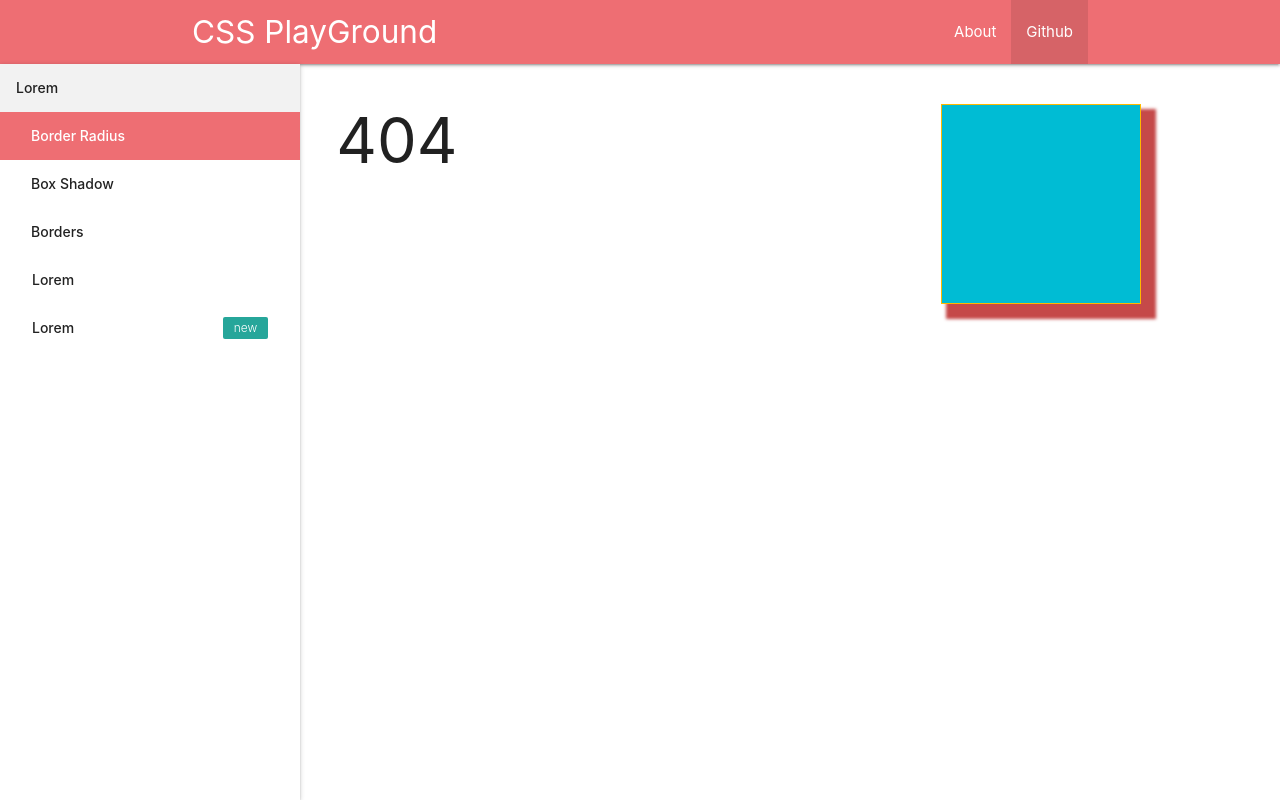
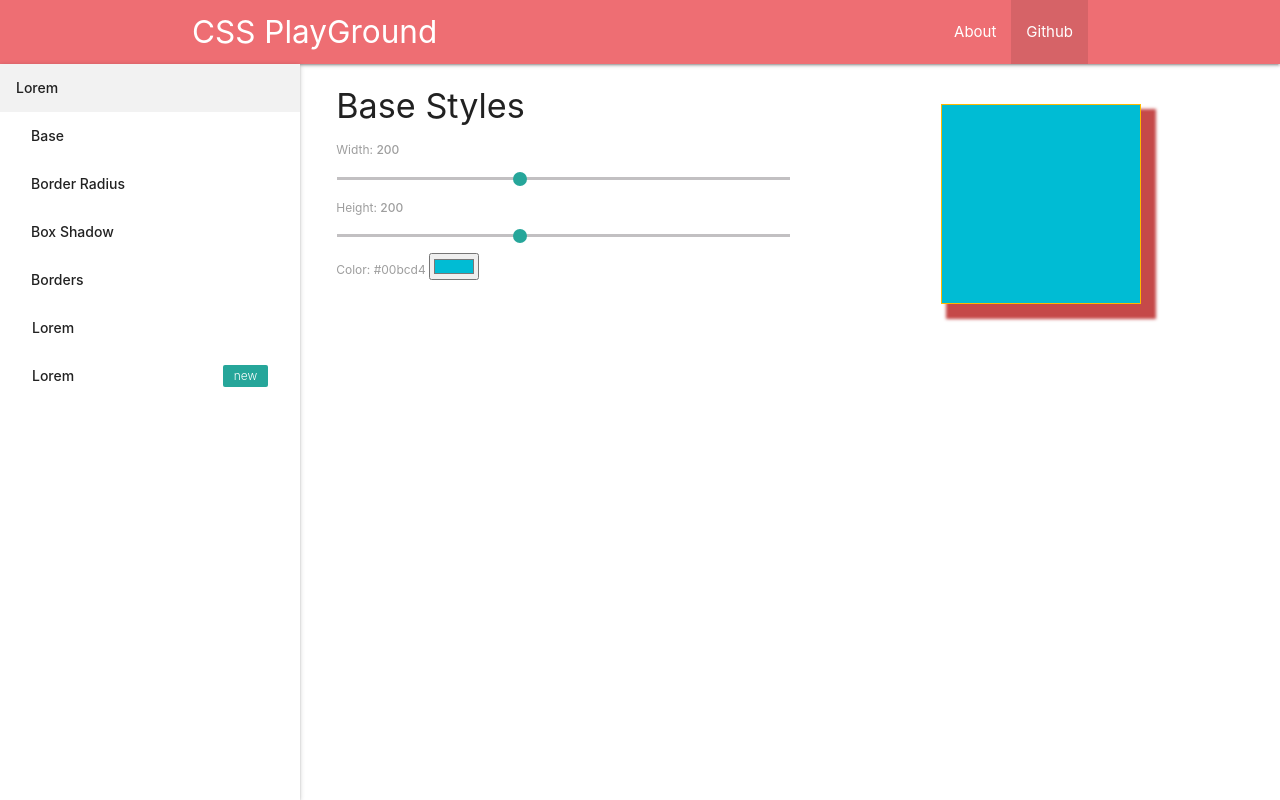
Before and after one commit to Aivirth/CssPlayground, a React (Create React App) app: page / in a window 1280 px wide. Before the commit this address had no page. Built offline with nearby package versions, Linux system fonts and the light colour scheme.

Commit message:
Added / route

```diff
--- a/src/components/Navigation/Sidenav/Sidenav.js
+++ b/src/components/Navigation/Sidenav/Sidenav.js
@@ -25,7 +25,10 @@ export default () => {
             </a>
             <div className="collapsible-body" style={{ display: "block" }}>
               <ul>
-                <li className="active">
+                <li>
+                  <Link to="/">Base</Link>
+                </li>
+                <li>
                   <Link to="/border-radius">Border Radius</Link>
                 </li>
                 <li>
@@ -34,6 +37,9 @@ export default () => {
                 <li>
                   <Link to="/borders">Borders</Link>
                 </li>
+                {/* <li className="active">
+                  <Link to="/temp">lorem</Link>
+                </li> */}
               </ul>
             </div>
           </li>
--- a/src/containers/Main/Main.js
+++ b/src/containers/Main/Main.js
@@ -5,6 +5,7 @@ import Actor from "../../components/Actor/Actor";
 import BoxShadow from "../../components/Options/BoxShadow/BoxShadow";
 import BorderRadius from "../../components/Options/BorderRadius/BorderRadius";
 import Borders from "../../components/Options/Borders/Borders";
+import Base from "../../components/Options/Base/Base";
 import NotFound from "../../components/Pages/NotFound";
 
 export default () => {
@@ -13,6 +14,7 @@ export default () => {
       <div className="row">
         <div className="col s6">
           <Switch>
+            <Route exact path="/" component={Base} />
             <Route exact path="/box-shadow" component={BoxShadow} />
             <Route exact path="/border-radius" component={BorderRadius} />
             <Route exact path="/borders" component={Borders} />
```
